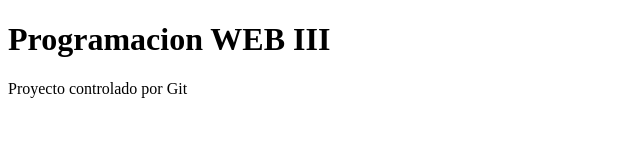
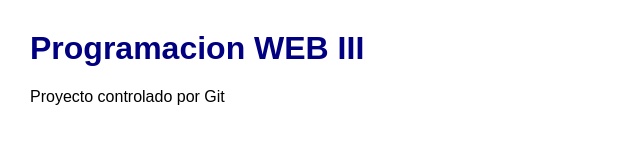
Before and after one commit to marcemarch/laboratorio-github, a plain HTML site: page index.html in a window 1280 px wide. Shown: the whole page, without its empty margins (0-640 px from the left). Drawn offline with Linux system fonts and the light colour scheme.

Commit message:
Agrega estilos a la pagina

```diff
--- /dev/null
+++ b/estilo.css
@@ -0,0 +1,8 @@
+body{
+    font-family: Arial, Helvetica, sans-serif;
+    margin: 30px;
+}
+
+h1{
+    color: navy;
+}
--- a/index.html
+++ b/index.html
@@ -3,6 +3,7 @@
 <head>
     <meta charset="UTF-8">
     <meta name="viewport" content="width=device-width, initial-scale=1.0">
+    <link rel="stylesheet" href="estilo.css">
     <title>Mi proyecto Git</title>
 </head>
 <body>
```
